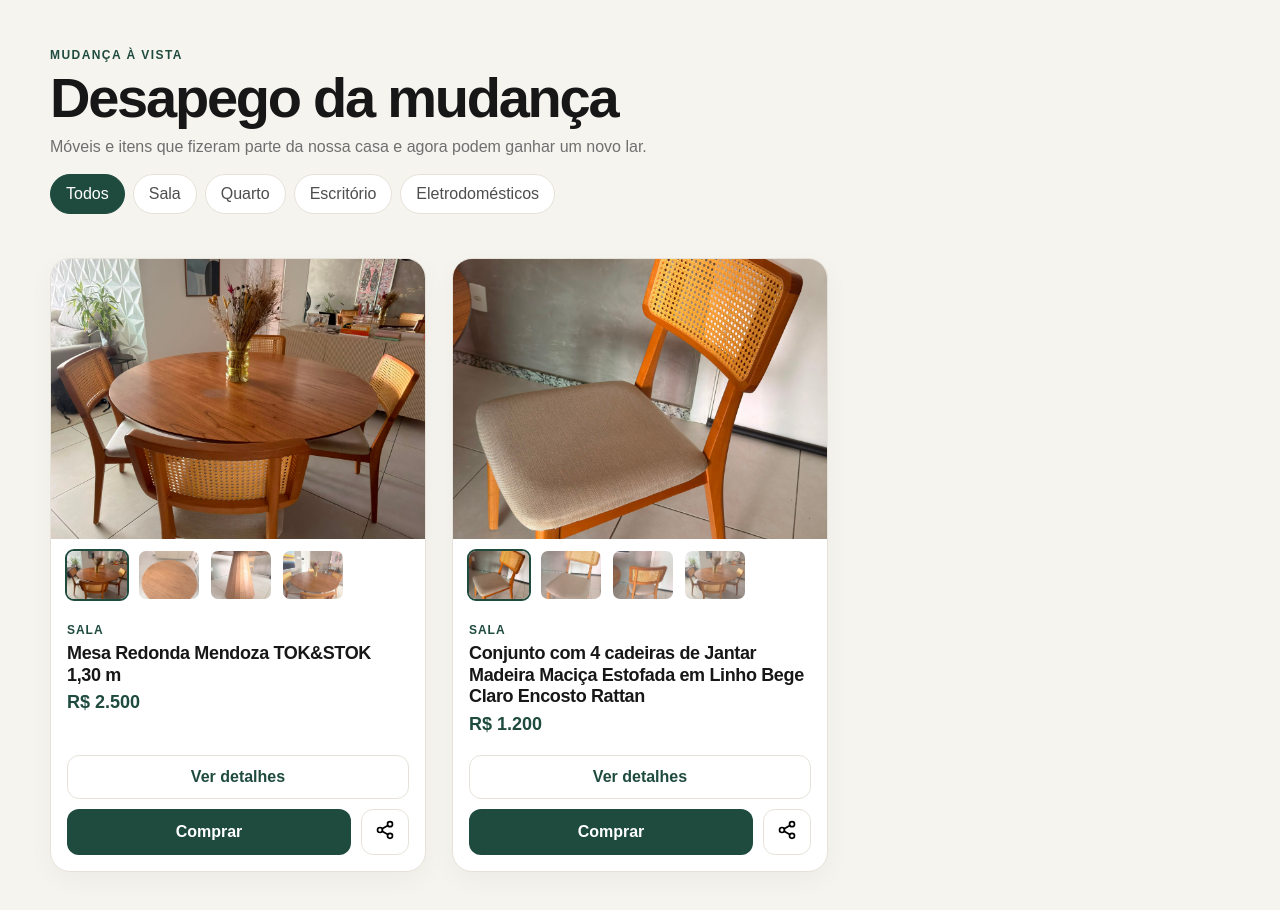
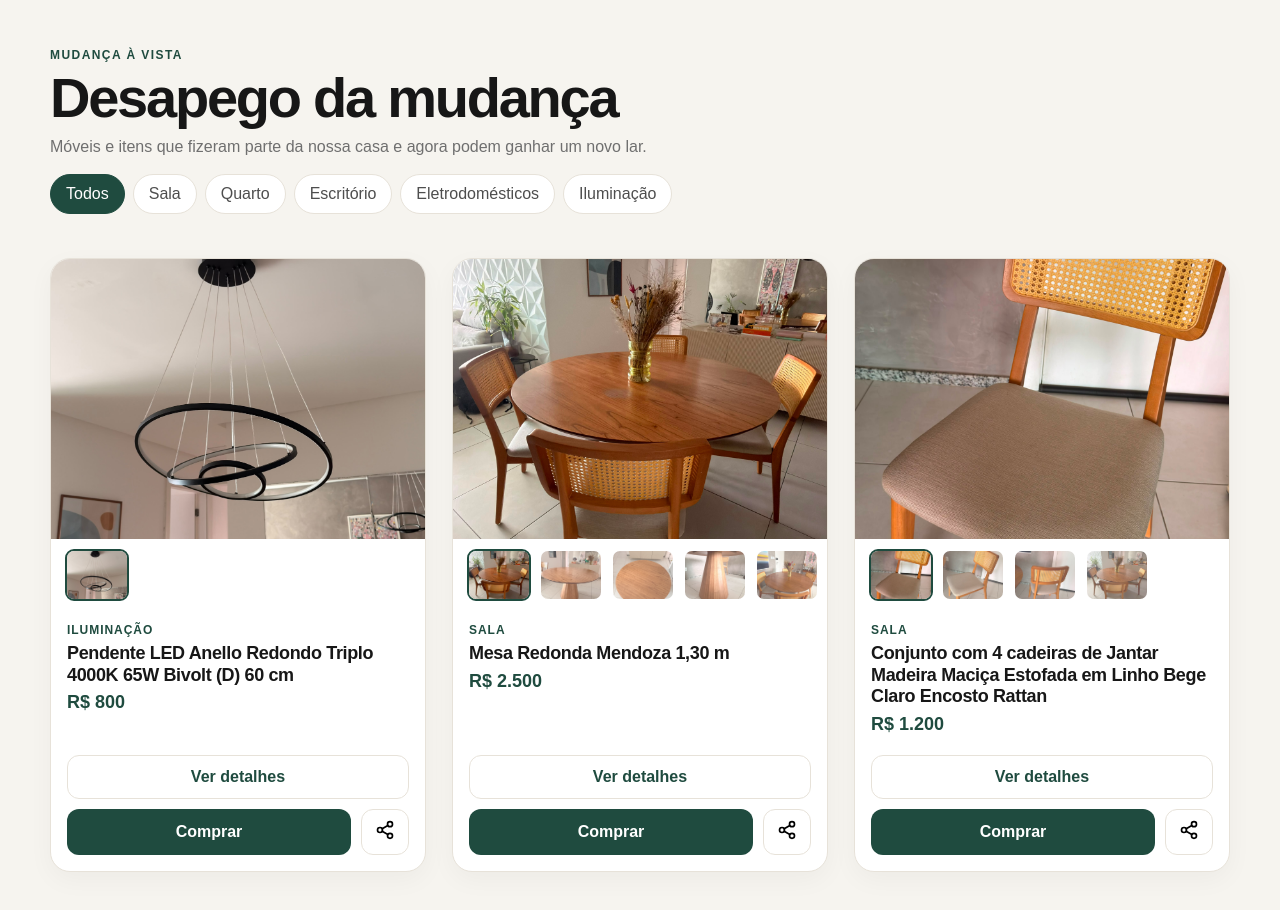
Before and after one commit to lucasandradem/desapega, a Next.js app: page / in a window 1280 px wide. Shown: the top 910 px of the page. Built offline with nearby package versions, Linux system fonts and the light colour scheme.

Commit message:
add modal description

```diff
--- a/components/Storefront.tsx
+++ b/components/Storefront.tsx
@@ -12,6 +12,7 @@ const categories = [
   "Quarto",
   "Escritório",
   "Eletrodomésticos",
+  "Iluminação",
 ] as const;
 
 function formatPrice(value: number) {
--- a/data/products.ts
+++ b/data/products.ts
@@ -2,7 +2,12 @@ export type Product = {
   id: string;
   name: string;
   price: number;
-  category: "Sala" | "Quarto" | "Escritório" | "Eletrodomésticos";
+  category:
+    | "Sala"
+    | "Quarto"
+    | "Escritório"
+    | "Eletrodomésticos"
+    | "Iluminação";
   description: string;
   dimensions?: string;
   images: string[];
@@ -12,8 +17,22 @@ export type Product = {
 
 export const products: Product[] = [
   {
+    id: "pendente-led-anello-triplo",
+    name: "Pendente LED Anello Redondo Triplo 4000K 65W Bivolt (D) 60 cm",
+    price: 800,
+    category: "Iluminação",
+    description:
+      "Pendente LED de design moderno, pensado para compor ambientes residenciais, comerciais ou empresariais. O conjunto de anéis proporciona iluminação bem distribuída pelo espaço, combinando funcionalidade e decoração.",
+    dimensions:
+      "Diâmetro: 60 cm • Potência: 65W • Temperatura de cor: 4000K • Bivolt",
+    images: ["/products/pendente-anello/01.png"],
+    referenceUrl:
+      "https://www.inspirehome.com.br/pendente-led-anello-redondo-triplo-3000k-92w-bivolt-o90cm-aluminio-montare-128-975-3000k/p?utm_source=google&utm_content=&utm_campaign=21346115649&gad_source=1&gad_campaignid=21346116912&gclid=CjwKCAjwsrbTBhAvEiwA0Bpp4TLtlnJyH4aplC-g81XbfDS2MzgJvebonkzr8vSVt8-xjp6u2xyvzhoCRssQAvD_BwE",
+    referenceLabel: "Ver produto na Inspire Home ↗",
+  },
+  {
     id: "mesa-redonda-mendoza",
-    name: "Mesa Redonda Mendoza TOK&STOK 1,30 m",
+    name: "Mesa Redonda Mendoza 1,30 m",
     price: 2500,
     category: "Sala",
     description:
@@ -21,6 +40,7 @@ export const products: Product[] = [
     dimensions: "Ø 1,30 m × 77 cm de altura • Peso: 46,5 kg",
     images: [
       "/products/mesa-mendoza/02.jpeg",
+      "/products/mesa-mendoza/03.jpeg",
       "/products/mesa-mendoza/04.jpeg",
       "/products/mesa-mendoza/05.jpeg",
       "/products/mesa-mendoza/01.jpeg",
@@ -39,8 +59,8 @@ export const products: Product[] = [
     dimensions:
       "60 cm (P) × 48 cm (L) × 82 cm (A) • Assento: aprox. 48 × 46 cm",
     images: [
+      "/products/cadeiras-rattan/01.jpeg",
       "/products/cadeiras-rattan/02.jpeg",
-      "/products/cadeiras-rattan/01.jpeg",
       "/products/cadeiras-rattan/03.jpeg",
       "/products/cadeiras-rattan/04.jpeg",
     ],
```
Also changed, not shown: public/products/pendente-anello/01.png (added).
